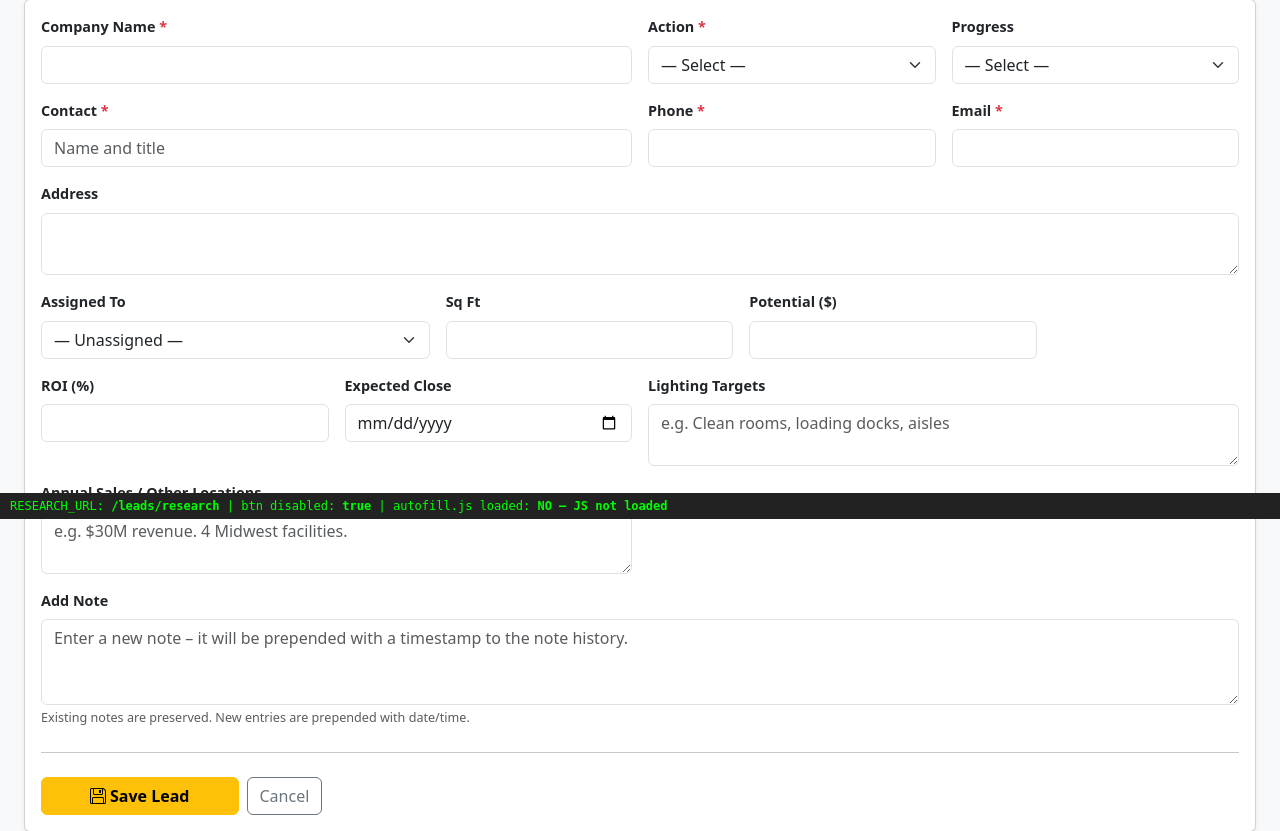
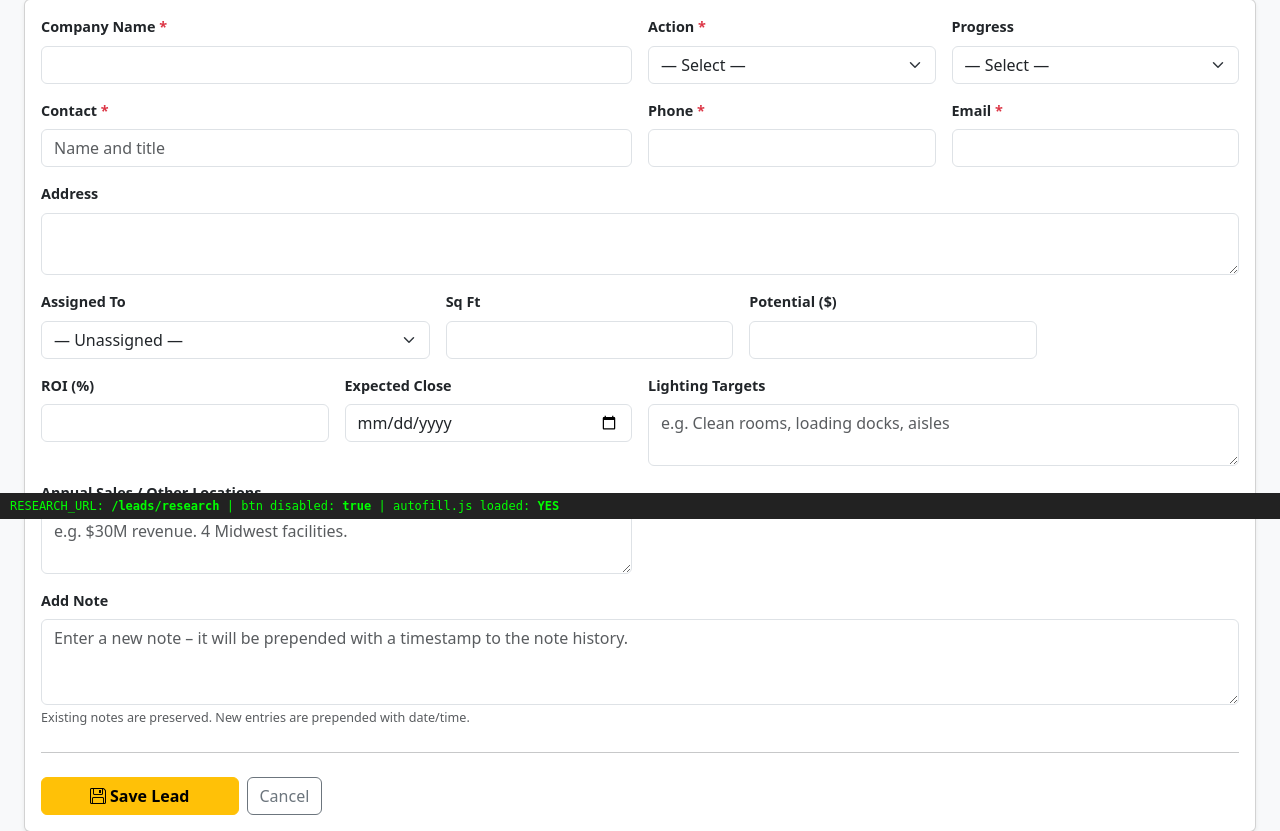
Before and after one commit to JeanDelphonse/comfortlighting, a Flask app: page /leads/add in a window 1280 px wide. Shown: the part 281-1112 px from the top of the page. Run offline with Flask 3, Linux system fonts and the light colour scheme; a user stored in the database is signed in; data comes from the database, SQL or seed files in the repository; data that the repository does not hold is empty; parts of the project's set-up code (start-up, migrations or seed data) failed here and were passed over; some libraries are stand-ins or nearby versions.

Commit message:
Fix debug panel JS load detection (IIFE scope issue)
agent_autofill.js wraps everything in an IIFE so runResearch is never
global. Set window._autofillLoaded = true at end of IIFE and check that
instead.

Co-Authored-By: Claude Sonnet 4.6 <noreply@anthropic.com>

```diff
--- a/app/static/js/agent_autofill.js
+++ b/app/static/js/agent_autofill.js
@@ -333,4 +333,5 @@
     }
   });
 
+  window._autofillLoaded = true;
 })();
--- a/app/templates/leads/add.html
+++ b/app/templates/leads/add.html
@@ -108,7 +108,7 @@
     dbg.innerHTML =
       'RESEARCH_URL: <b>' + (typeof RESEARCH_URL !== 'undefined' ? RESEARCH_URL : 'UNDEFINED') + '</b> | ' +
       'btn disabled: <b>' + (btn ? btn.disabled : 'btn not found') + '</b> | ' +
-      'autofill.js loaded: <b>' + (typeof runResearch !== 'undefined' ? 'YES' : 'NO — JS not loaded') + '</b>';
+      'autofill.js loaded: <b>' + (window._autofillLoaded ? 'YES' : 'NO — JS not loaded') + '</b>';
     document.body.appendChild(dbg);
   });
 </script>
```
